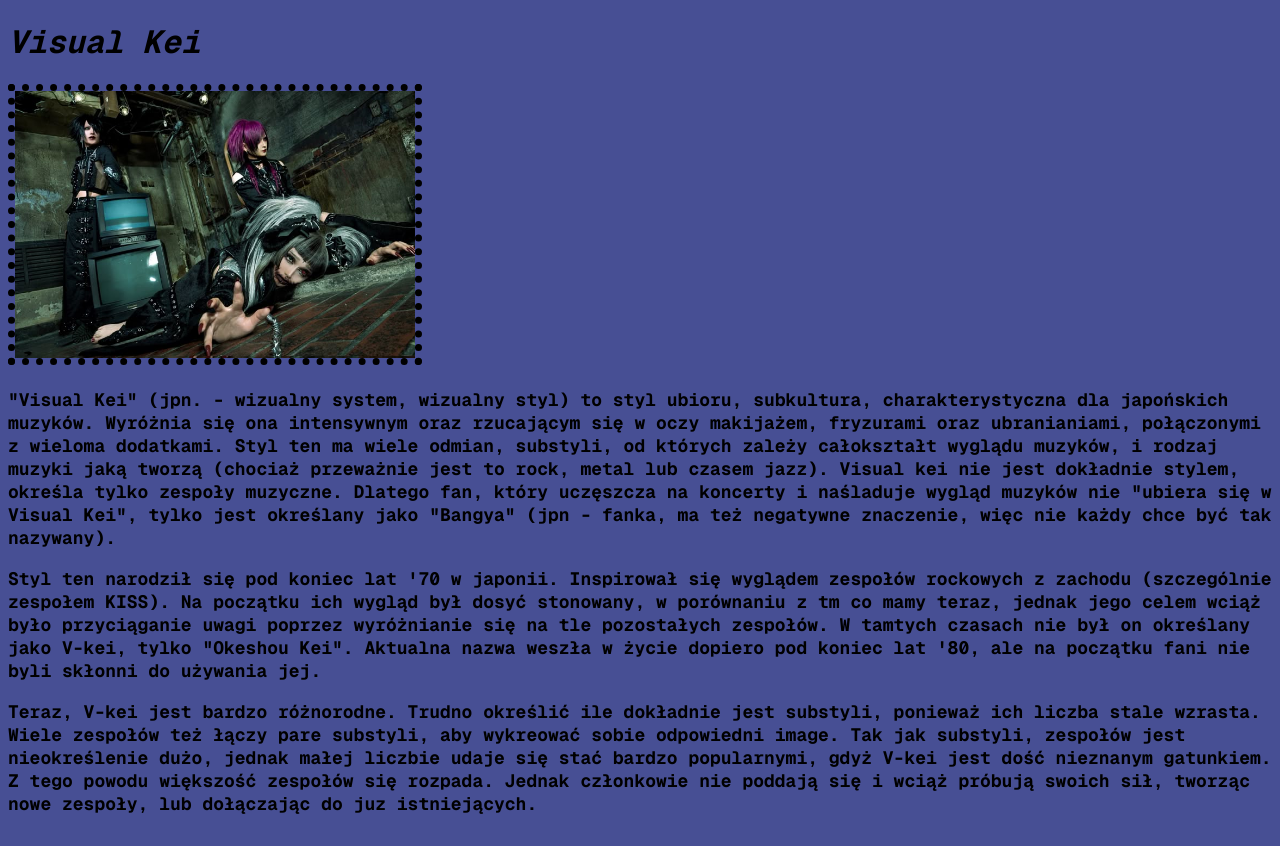
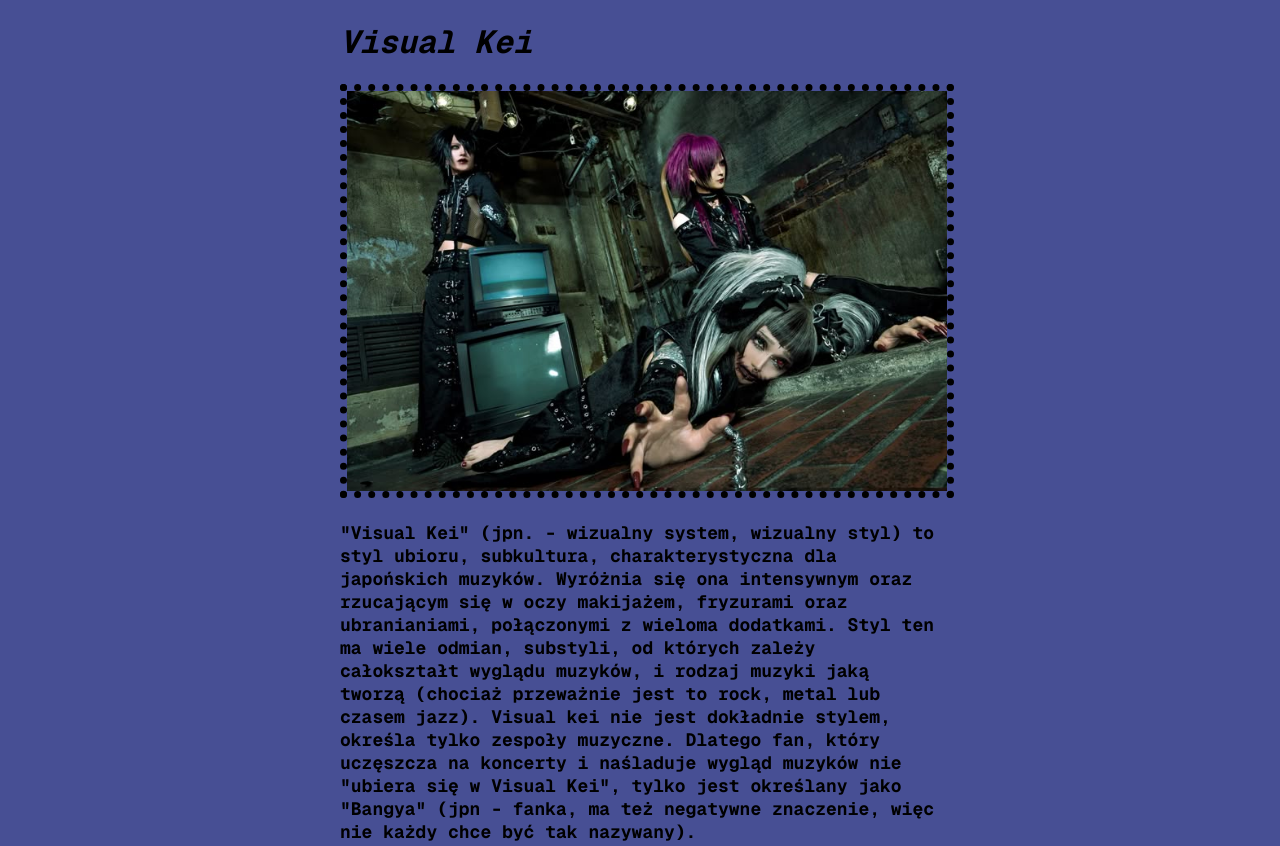
Before and after one commit to ala321500/ala321500.github.io, a plain HTML site: page index.html in a window 1280 px wide. Shown: the top 846 px of the page. Drawn offline with nearby package versions, Linux system fonts and the light colour scheme.

Commit message:
Update style.css

```diff
--- a/style.css
+++ b/style.css
@@ -10,7 +10,8 @@ body
 {
     background-color: rgb(71, 79, 148);
     font-family: "geist mono";
-
+    max-width: 600px;
+    margin:auto
 }
 
-img{width: 400px; border: 7px; border-color: black; border-style: dotted;}
+img{width: 600px; border: 7px; border-color: black; border-style: dotted;}
```
